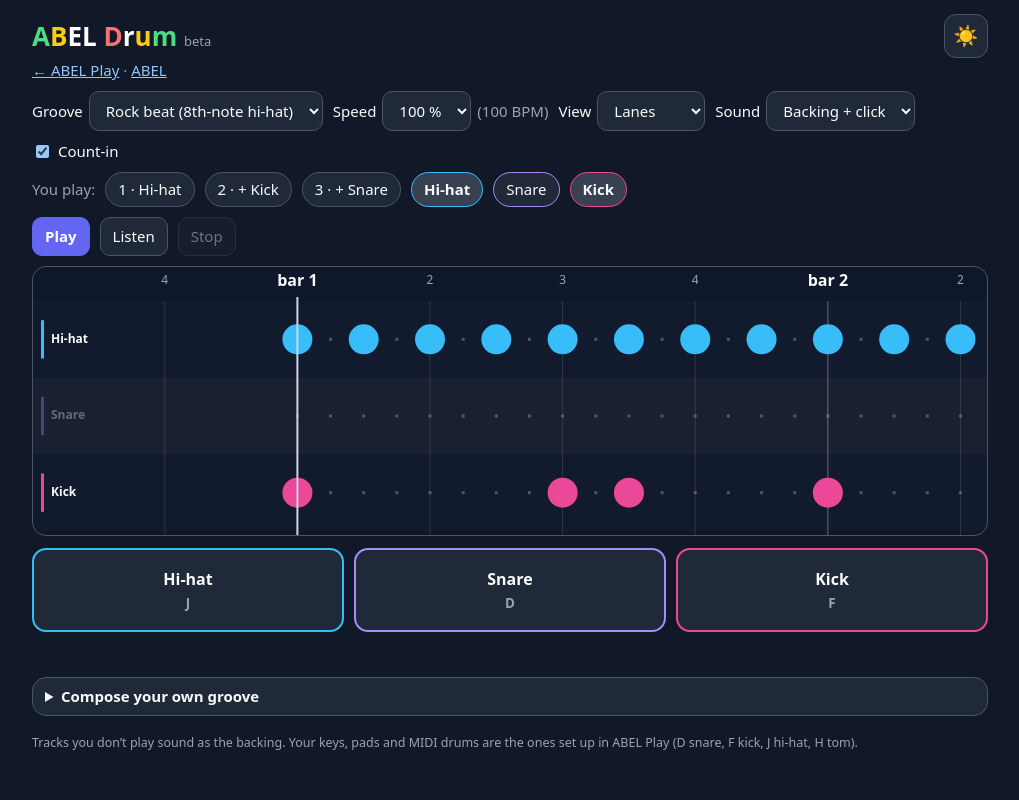
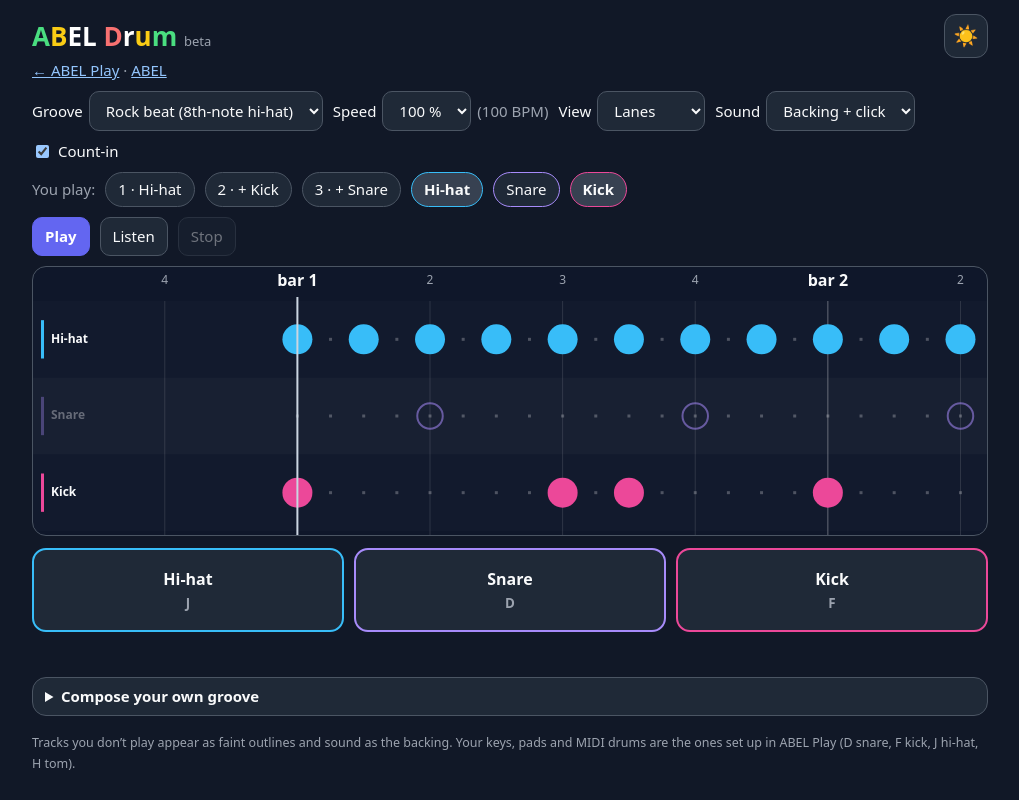
Before and after one commit to abelrhythmdominoes/abelrhythmalphabet, a plain HTML site: page drum.html in a window 1280 px wide. Shown: the whole page, without its empty margins (130-1149 px from the left). Drawn offline with Linux system fonts and the light colour scheme.

Commit message:
Add files via upload

```diff
--- a/drum.html
+++ b/drum.html
@@ -35,7 +35,7 @@ details{background:var(--card);border:1px solid var(--line);border-radius:14px;p
 <p class="muted">Tap the cells: 16 steps = one bar of sixteenth-notes (4 beats), repeated 4 times. Changing a preset copies it to “My groove”, saved on this device.</p>
 <div id="editor"></div>
 <div class="row"><label>Add <select id="addv"></select></label><button id="addbtn">Add instrument</button><label>Tempo <input id="bpm" type="number" min="40" max="200"> BPM</label><button id="reset">Back to the preset</button></div></details>
-<p><small>Tracks you don’t play sound as the backing. Your keys, pads and MIDI drums are the ones set up in ABEL Play (D snare, F kick, J hi-hat, H tom).</small></p>
+<p><small>Tracks you don’t play appear as faint outlines and sound as the backing. Your keys, pads and MIDI drums are the ones set up in ABEL Play (D snare, F kick, J hi-hat, H tom).</small></p>
 </main><script>/* ABEL generated sounds (inlined) */
 /* ABEL generated sounds (shared by the ABEL app and ABEL Play).
    Same synthesis as in index.html: every instrument is rendered once into a buffer so each hit is identical. */
@@ -866,9 +866,13 @@ details{background:var(--card);border:1px solid var(--line);border-radius:14px;p
     while (lo < hi) { var m = (lo + hi) >> 1; if (r.notes[m].t < tmin) lo = m + 1; else hi = m; }
     var rr = Math.min(lane * 0.36, 15);
     for (var k = lo; k < r.notes.length && r.notes[k].t < heard + span; k++) {
-      var nt = r.notes[k]; if (!active[nt.v]) continue;
+      var nt = r.notes[k];
       var dd = along(nt.t); if (!vis(dd)) continue;
       var ti = g.tracks.findIndex(function (x) { return x[0] === nt.v; }), p = P(nt.t, ti);
+      if (!active[nt.v]) { // backing track: shown as a faint outline so you see the whole groove, but not judged
+        c.globalAlpha = nt.t < heard - 0.05 ? 0.2 : 0.55; c.strokeStyle = g.tracks[ti][2]; c.lineWidth = 2;
+        c.beginPath(); c.arc(p[0], p[1], rr * 0.85, 0, 6.2832); c.stroke(); c.lineWidth = 1; c.globalAlpha = 1; continue;
+      }
       c.globalAlpha = nt.state === -1 ? 0.25 : nt.t < heard - 0.05 && !nt.state ? 0.35 : 1;
       c.fillStyle = nt.state === -1 ? '#475569' : g.tracks[ti][2]; c.beginPath(); c.arc(p[0], p[1], rr, 0, 6.2832); c.fill();
       if (nt.state > 0) { c.strokeStyle = RC[nt.state]; c.lineWidth = 3; c.stroke(); c.lineWidth = 1; }
@@ -877,7 +881,7 @@ details{background:var(--card);border:1px solid var(--line);border-radius:14px;p
     c.strokeStyle = T.head; c.lineWidth = 2; c.beginPath();
     if (V) { c.moveTo(L, hit); c.lineTo(w, hit); } else { c.moveTo(hit, top - 4); c.lineTo(hit, h); } c.stroke(); c.lineWidth = 1;
     if (run && run.last && heard - run.last.at < 0.6) { c.globalAlpha = 1 - (heard - run.last.at) / 0.6; c.fillStyle = run.last.c; c.font = 'bold 20px system-ui, sans-serif'; c.textAlign = 'center'; c.fillText(run.last.t, w / 2, V ? hit + 28 : h - 14); c.globalAlpha = 1; }
-    if (run && heard < r.start) { c.fillStyle = T.text; c.font = 'bold 44px system-ui, sans-serif'; c.textAlign = 'center'; c.fillText(String(Math.max(1, Math.ceil((r.start - heard) / r.beat))), w / 2, h / 2); }
+    if (run && r.cin && heard >= r.t0 && heard < r.start) { c.fillStyle = T.text; c.font = 'bold 44px system-ui, sans-serif'; c.textAlign = 'center'; c.fillText(String(r.cin - Math.floor((heard - r.t0) / r.beat)), w / 2, h / 2); } // 4, 3, 2, 1 (nothing during the short lead-in)
   }
   function idle() {
     if (run) return;
```
